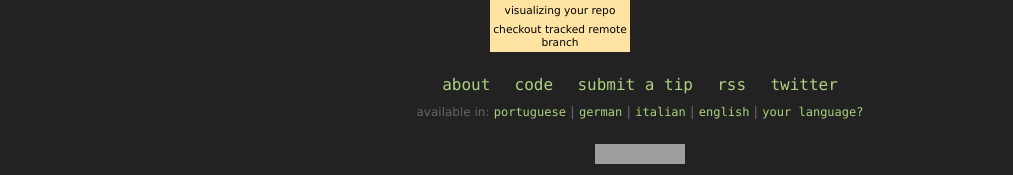
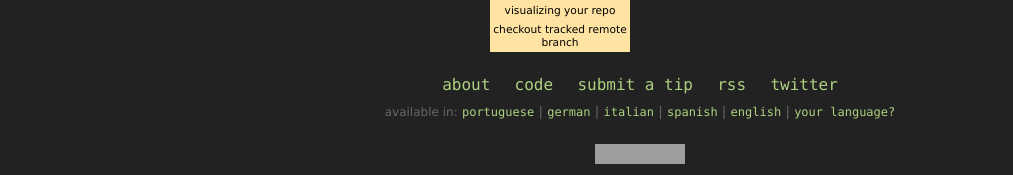
Before and after one commit to qrush/gitready, a Jekyll site: the page built from index.html, in a window 1280 px wide. Shown: the part 909-1084 px from the top of the page, without its empty margins (0-1013 px from the left). Built offline with Jekyll 4.4.1, drawn with Linux system fonts in a browser that asks for light colours; grey boxes are pictures that could not be loaded.

Commit message:
Adding the spanish site link

```diff
--- a/_layouts/default.html
+++ b/_layouts/default.html
@@ -73,6 +73,7 @@
         <a href="http://pt-br.gitready.com">portuguese</a> |
         <a href="http://de.gitready.com">german</a> |
         <a href="http://it.gitready.com">italian</a> |
+        <a href="http://es.gitready.com">spanish</a> |
         <a href="http://gitready.com">english</a> |
         <a href="http://github.com/qrush/gitready/blob/en/README.md">your language?</a>
       </div>
```
